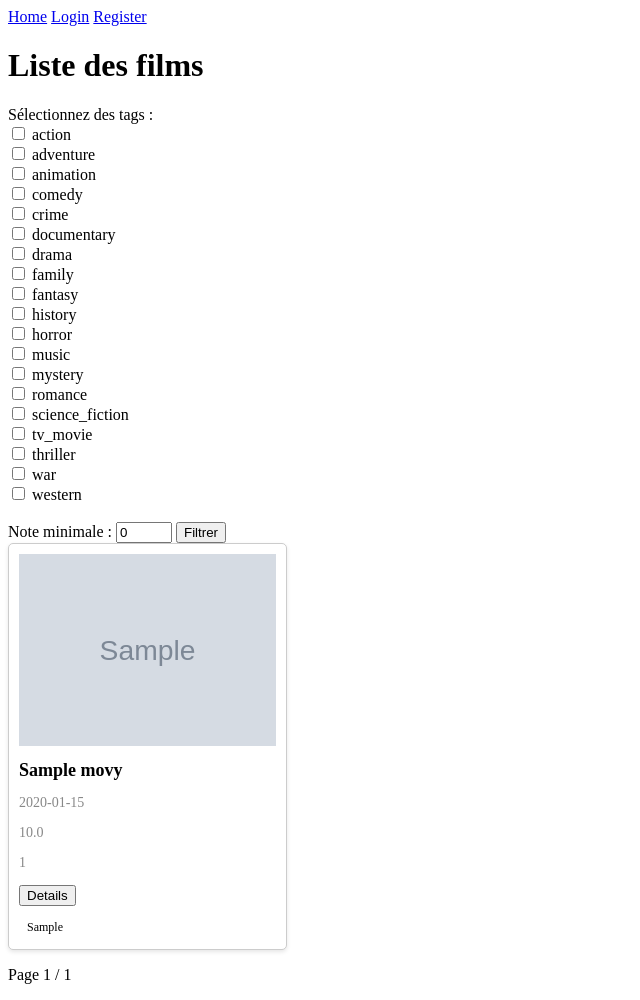
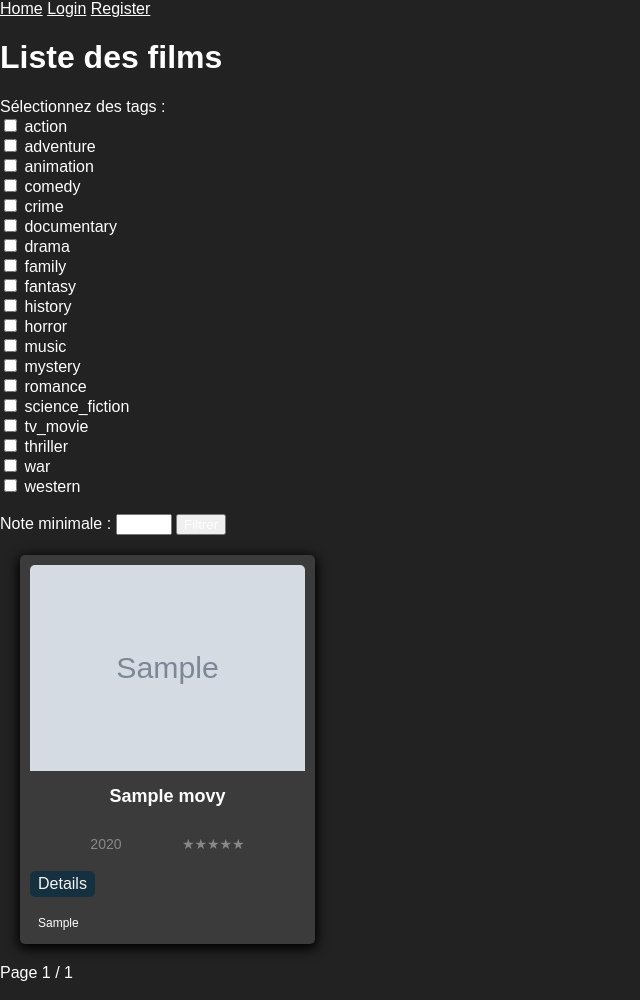
Before and after one commit to OGR-67/Movie_Picker, a Flask app: page / in a window 1280 px wide. Shown: the whole page, without its empty margins (0-640 px from the left). Run offline with Flask 3, Linux system fonts and the light colour scheme; tables that the repository leaves empty hold one stand-in row (values such as "Sample post"); grey boxes marked "Sample" are stand-in pictures.

Commit message:
feat: style card v1

```diff
--- a/adapters/movie_repository_impl.py
+++ b/adapters/movie_repository_impl.py
@@ -1,3 +1,4 @@
+from datetime import datetime
 import sqlite3
 from typing import Any
 from domain.entities.movie import Movie
@@ -13,11 +14,8 @@ class MovieRepositoryImpl(MovieRepository):
         cursor = self.connect.execute(
             "SELECT * FROM movies WHERE id=?", (movie_id,))
         row = cursor.fetchone()
-        GENRE_INDEX = 6
         if row:
-            row = list(row)
-            row[GENRE_INDEX] = self._string_list_to_array(row[GENRE_INDEX])
-            return Movie(*row)
+            return self._convert_rows_to_movies([row])[0]
         return None
 
     def list_movies(
@@ -50,10 +48,17 @@ class MovieRepositoryImpl(MovieRepository):
 
     def _convert_rows_to_movies(self, rows: list[Any]) -> list[Movie]:
         movies = []
+        GENRE_INDEX = 6
+        DATE_INDEX = 4
         for row in rows:
-            GENRE_INDEX = 6
             row = list(row)
             row[GENRE_INDEX] = self._string_list_to_array(row[GENRE_INDEX])
+            date_array = row[DATE_INDEX].split("-")
+            row[DATE_INDEX] = datetime(
+                year=int(date_array[0]),
+                month=int(date_array[1]),
+                day=int(date_array[2])
+            )
             movies.append(Movie(*row))
         return movies
 
--- a/routes/forms/auth_forms.py
+++ b/routes/forms/auth_forms.py
@@ -1,6 +1,6 @@
 from flask_wtf import FlaskForm  # type: ignore
 from wtforms import StringField, PasswordField, SubmitField  # type: ignore
-from wtforms import ValidationError  # type: ignore
+from wtforms import ValidationError
 from wtforms.validators import DataRequired, Length  # type: ignore
 
 
--- /dev/null
+++ b/static/styles/base.css
@@ -0,0 +1,41 @@
+* {
+    font-family: Arial, Helvetica, sans-serif;
+    color: #fff;
+}
+
+body {
+    margin: 0;
+    padding: 0;
+    background-color: #222222;
+}
+
+.btn {
+    margin: 5px 0;
+    padding: 4px 8px;
+    font-size: 16px;
+    border-radius: 3px;
+    width: fit-content;
+    cursor: pointer;
+    text-decoration: none;
+    border: none;
+}
+
+.remove {
+    background-color: #f44336;
+    color: #fff;
+}
+
+.add {
+    background-color: #4caf50;
+    color: #fff;
+}
+
+.flex {
+    display: flex;
+    gap: 5px;
+    align-items: center;
+}
+
+.wrap {
+    flex-wrap: wrap;
+}
--- /dev/null
+++ b/static/styles/genre.css
@@ -0,0 +1,97 @@
+.genre-label {
+    display: inline-block;
+    padding: 4px 8px;
+    font-size: 12px;
+    border-radius: 3px;
+}
+
+/* Background colors for genre labels */
+.genre-action {
+    background-color: #ff5733;
+    color: #fff;
+}
+
+.genre-adventure {
+    background-color: #00bfff;
+    color: #fff;
+}
+
+.genre-animation {
+    background-color: #00ff00;
+    color: #000;
+}
+
+.genre-comedy {
+    background-color: #ffd700;
+    color: #000;
+}
+
+.genre-crime {
+    background-color: #0000ff;
+    color: #fff;
+}
+
+.genre-documentary {
+    background-color: #ff00ff;
+    color: #fff;
+}
+
+.genre-drama {
+    background-color: #a5cb1b;
+    color: #fff;
+}
+
+.genre-family {
+    background-color: #f08080;
+    color: #fff;
+}
+
+.genre-fantasy {
+    background-color: #ff0000;
+    color: #fff;
+}
+
+.genre-horror {
+    background-color: #8b0000;
+    color: #fff;
+}
+
+.genre-history {
+    background-color: #ff7f50;
+    color: #fff;
+}
+
+.genre-music {
+    background-color: #ff1493;
+    color: #fff;
+}
+
+.genre-mystery {
+    background-color: #00ffff;
+    color: #000;
+}
+
+.genre-romance {
+    background-color: #840120;
+    color: #fff;
+}
+
+.genre-science_fiction {
+    background-color: #ff00ff;
+    color: #fff;
+}
+
+.genre-thriller {
+    background-color: #000000;
+    color: #fff;
+}
+
+.genre-tv_movie {
+    background-color: #ff0000;
+    color: #fff;
+}
+
+.genre-war {
+    background-color: #395f03;
+    color: #fff;
+}
--- a/static/styles/home.css
+++ b/static/styles/home.css
@@ -1,135 +1,6 @@
-/* Styles pour la grille de films */
 .movie-grid {
     display: grid;
     grid-template-columns: repeat(4, 1fr);
-    gap: 50px;
+    gap: 20px;
+    margin: 20px;
 }
-
-/* Styles pour les cartes de film */
-.movie-card {
-    background-color: #fff;
-    border: 1px solid #ccc;
-    border-radius: 5px;
-    padding: 10px;
-    box-shadow: 0 2px 4px rgba(0, 0, 0, 0.1);
-    cursor: pointer;
-}
-
-.movie-card img {
-    max-width: 100%;
-    height: auto;
-}
-
-.movie-card h2 {
-    font-size: 18px;
-    margin: 10px 0;
-}
-
-.movie-card p {
-    font-size: 14px;
-    color: #888;
-}
-
-/* Styles pour les étiquettes de genre */
-.genre-tags {
-    margin-top: 10px;
-}
-
-.genre-label {
-    display: inline-block;
-    padding: 4px 8px;
-    font-size: 12px;
-    border-radius: 3px;
-    margin-right: 5px;
-}
-
-/* Couleurs de fond pour les étiquettes de genre */
-.genre-action {
-    background-color: #ff5733;
-    color: #fff;
-}
-
-.genre-adventure {
-    background-color: #00bfff;
-    color: #fff;
-}
-
-.genre-animation {
-    background-color: #00ff00;
-    color: #000;
-}
-
-.genre-comedy {
-    background-color: #ffd700;
-    color: #000;
-}
-
-.genre-crime {
-    background-color: #0000ff;
-    color: #fff;
-}
-
-.genre-documentary {
-    background-color: #ff00ff;
-    color: #fff;
-}
-
-.genre-drama {
-    background-color: #a5cb1b;
-    color: #fff;
-}
-
-.genre-family {
-    background-color: #f08080;
-    color: #fff;
-}
-
-.genre-fantasy {
-    background-color: #ff0000;
-    color: #fff;
-}
-
-.genre-horror {
-    background-color: #8b0000;
-    color: #fff;
-}
-
-.genre-history {
-    background-color: #ff7f50;
-    color: #fff;
-}
-
-.genre-music {
-    background-color: #ff1493;
-    color: #fff;
-}
-
-.genre-mystery {
-    background-color: #00ffff;
-    color: #000;
-}
-
-.genre-romance {
-    background-color: #840120;
-    color: #fff;
-}
-
-.genre-science_fiction {
-    background-color: #ff00ff;
-    color: #fff;
-}
-
-.genre-thriller {
-    background-color: #000000;
-    color: #fff;
-}
-
-.genre-tv_movie {
-    background-color: #ff0000;
-    color: #fff;
-}
-
-.genre-war {
-    background-color: #395f03;
-    color: #fff;
-}
--- /dev/null
+++ b/static/styles/movie_card.css
@@ -0,0 +1,58 @@
+/* card container */
+.movie-card {
+    background-color: #3b3b3b;
+    border-radius: 5px;
+    padding: 10px;
+    box-shadow: 0px 3px 12px 2px rgba(0, 0, 0, 1);
+    -webkit-box-shadow: 0px 3px 12px 2px rgba(0, 0, 0, 1);
+    -moz-box-shadow: 0px 3px 12px 2px rgba(0, 0, 0, 1);
+    display: flex;
+    flex-direction: column;
+    justify-content: space-evenly;
+}
+
+/* card elements */
+.movie-card__image {
+    max-width: 100%;
+    height: auto;
+    border-top-right-radius: 5px;
+    border-top-left-radius: 5px;
+}
+
+.movie-card__title {
+    font-size: 18px;
+    text-align: center;
+}
+
+.movie-card__infos_container {
+    display: flex;
+    justify-content: space-evenly;
+    align-items: center;
+}
+
+.movie-card__date {
+    font-size: 14px;
+    color: #888;
+}
+
+.movie-card__rating {
+    font-size: 14px;
+    color: #888;
+}
+
+.movie-card__details-btn {
+    border-radius: 5px;
+    background-color: #15303f;
+    color: #f4f4f4;
+}
+
+/* genre */
+.genre-tags {
+    margin-top: 10px;
+    display: flex;
+    flex-wrap: wrap;
+    justify-content: flex-start;
+    align-items: center;
+    max-width: 100%;
+    gap: 5px;
+}
--- a/templates/base.html
+++ b/templates/base.html
@@ -3,7 +3,7 @@
 
 <head>
   <title>{% block title %}{% endblock %}</title>
-  <link rel="stylesheet" type="text/css" href="{{ url_for('static', filename='styles/home.css') }}">
+  <link rel="stylesheet" type="text/css" href="{{ url_for('static', filename='styles/base.css') }}">
   {% block head %}{% endblock %}
 </head>
 
--- a/templates/components/favorites_component.html
+++ b/templates/components/favorites_component.html
@@ -1,8 +1,10 @@
 {% if username %}
 {% if movie.id in favorite_movie_ids %}
-<p>❤️</p>
-<button class="remove-favorite" data-movie-id="{{ movie.id }}">Delete from favorites</button>
+<div class="flex wrap">
+  <p>❤️</p>
+  <button class="btn remove remove-favorite" data-movie-id="{{ movie.id }}">Delete from favorites</button>
+</div>
 {% else %}
-<button class="add-favorite" data-movie-id="{{ movie.id }}">Add to favorites</button>
+<button class="btn add add-favorite" data-movie-id="{{ movie.id }}">Add to favorites</button>
 {% endif %}
 {% endif %}
--- a/templates/components/watchlist_component.html
+++ b/templates/components/watchlist_component.html
@@ -1,8 +1,10 @@
 {% if username %}
 {% if movie.id in watchlist_movie_ids %}
-<p>👀</p>
-<button class="remove-watchlist" data-movie-id="{{ movie.id }}">Delete from watchlists</button>
+<div class="flex wrap">
+  <p>👀</p>
+  <button class="btn remove remove-watchlist" data-movie-id="{{ movie.id }}">Delete from watchlists</button>
+</div>
 {% else %}
-<button class="add-watchlist" data-movie-id="{{ movie.id }}">Add to watchlists</button>
+<button class="btn add add-watchlist" data-movie-id="{{ movie.id }}">Add to watchlists</button>
 {% endif %}
 {% endif %}
--- a/templates/home_movies.html
+++ b/templates/home_movies.html
@@ -10,17 +10,31 @@
   const remove_from_watchlist_base_url = "{{ url_for('watchlist.remove_movie') }}";
 
   document.addEventListener("DOMContentLoaded", function () {
-    document.querySelectorAll('.show-details').forEach(button => {
+    document.querySelectorAll('.movie-card__details-btn').forEach(button => {
       button.addEventListener('click', () => {
         const movieId = +button.getAttribute("data-movie-id");
         console.log(movieId);
         window.location.href = `{{ url_for('movies.movie_detail', movie_id=0) }}`.replace('0', movieId);
       });
     });
+
+    document.querySelectorAll(".movie-card__rating").forEach(rating => {
+      const ratingValue = Math.ceil(+rating.innerHTML / 2);
+      const star = "&#9733"; // &#9733 is the star
+      rating.innerHTML = "";
+      for (let i = 0; i < 5; i++) {
+        rating.innerHTML += i <= ratingValue ? star : "&#9734"; // &#9734 is the star outline
+      }
+    });
   });
+
+
 </script>
 <script src="{{ url_for('static', filename='scripts/favorites.js') }}"></script>
 <script src="{{ url_for('static', filename='scripts/watchlist.js') }}"></script>
+<link rel="stylesheet" type="text/css" href="{{ url_for('static', filename='styles/home.css') }}">
+<link rel="stylesheet" type="text/css" href="{{ url_for('static', filename='styles/movie_card.css') }}">
+<link rel="stylesheet" type="text/css" href="{{ url_for('static', filename='styles/genre.css') }}">
 {% endblock %}
 
 {% block content %}
@@ -40,15 +54,16 @@
 <div class="movie-grid">
   {% for movie in movies %}
   <div class="movie-card">
-    <img src="{{movie.poster_url}}" alt="{{movie.title}} poster">
-    <h2>{{ movie.title }}</h2>
-    <p>{{ movie.release_date }}</p>
-    <p>{{ movie.vote_average}}</p>
-    <p>{{ movie.id }}</p>
+    <img class="movie-card__image" src="{{movie.poster_url}}" alt="{{movie.title}} poster">
+    <h2 class="movie-card__title">{{ movie.title }}</h2>
+    <div class="movie-card__infos_container">
+      <p class="movie-card__date">{{ movie.release_date.year }}</p>
+      <p class="movie-card__rating">{{ movie.vote_average }}</p>
+    </div>
     {% include 'components/favorites_component.html' %}
     {% include 'components/watchlist_component.html' %}
 
-    <button class="show-details" data-movie-id="{{ movie.id }}">Details</button>
+    <button class="btn movie-card__details-btn" data-movie-id="{{ movie.id }}">Details</button>
 
     <div class="genre-tags">
       {% for genre in movie.genre %}
```
Also changed, not shown: tests/integration/test_movie_repository_impl.py (+2 -1 lines).
